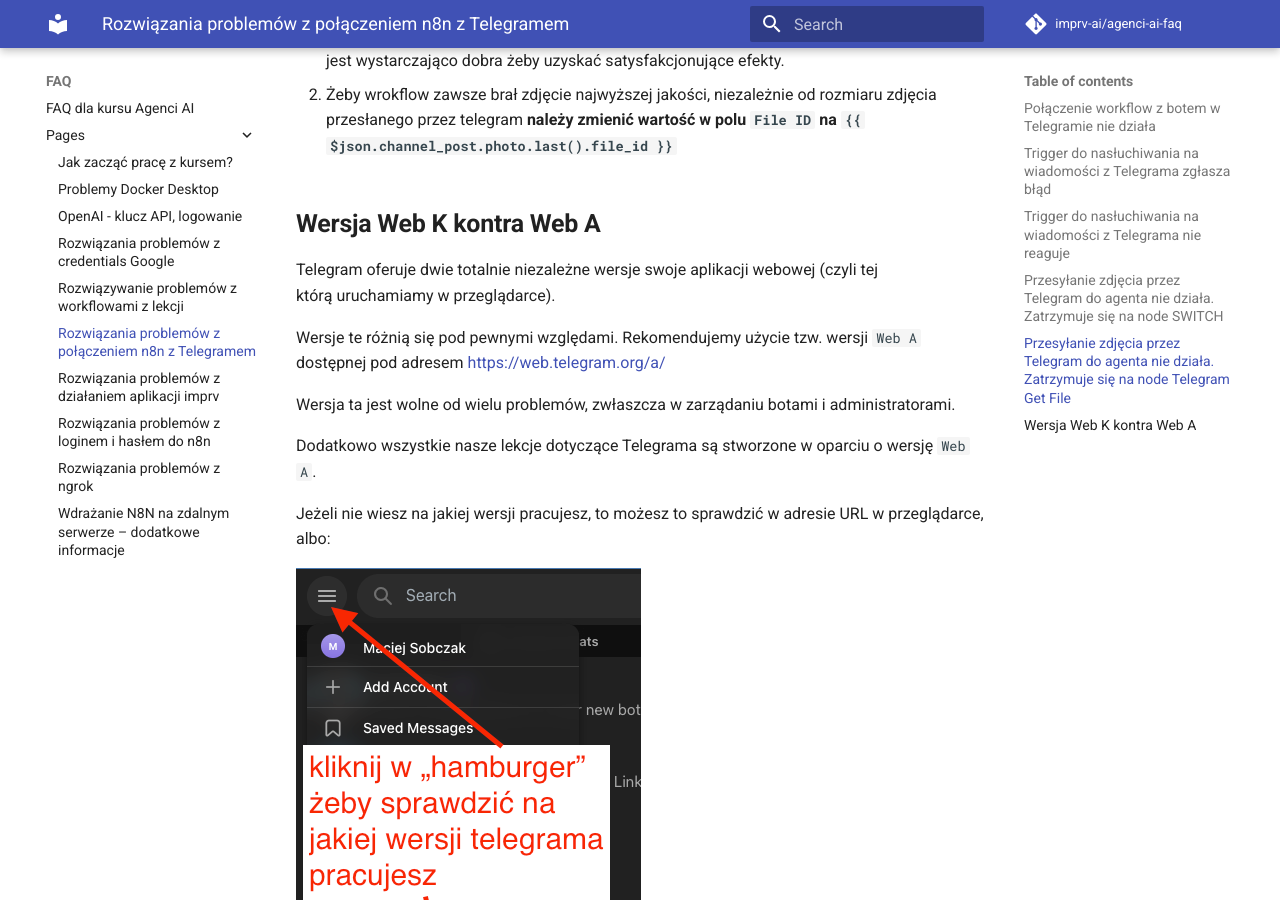
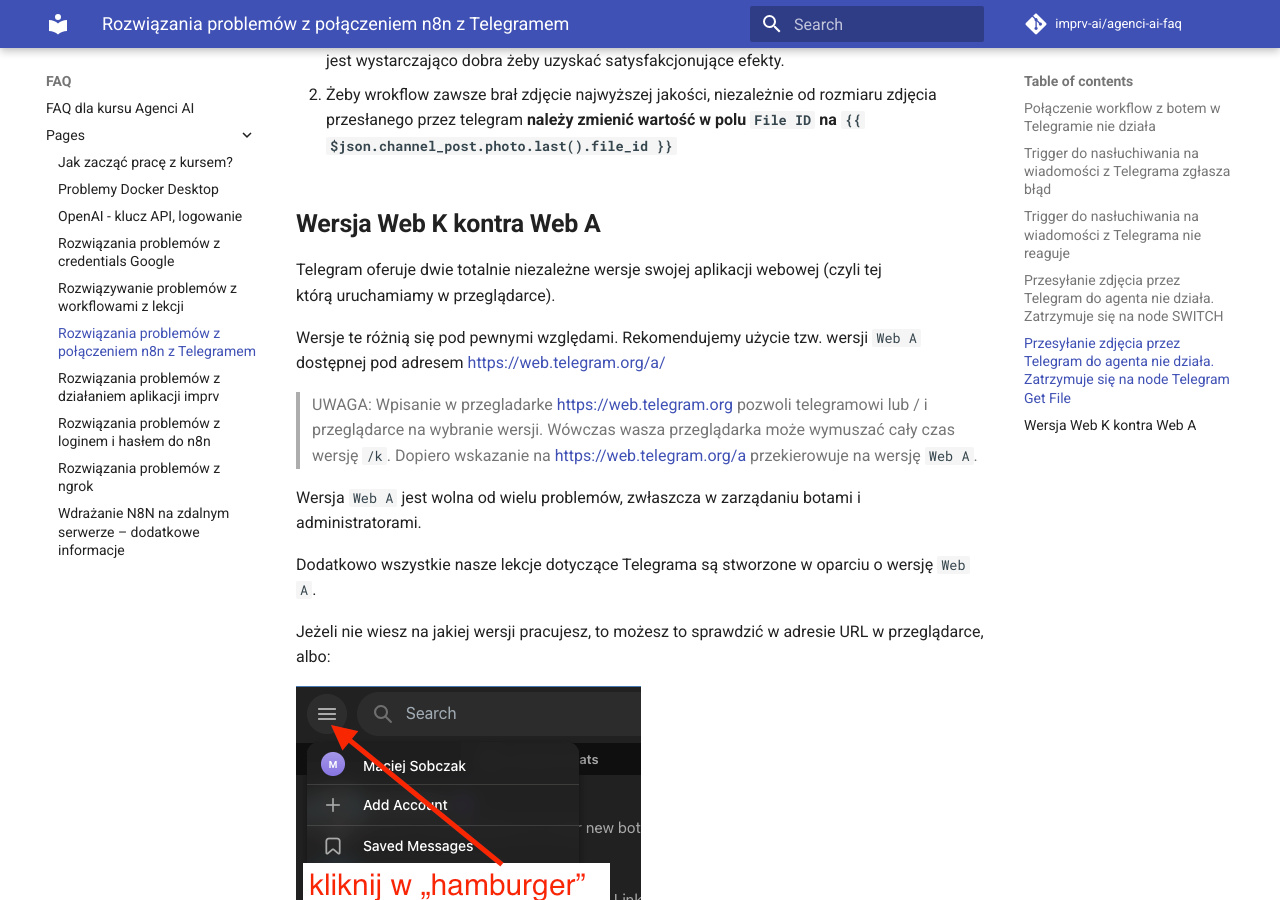
Before and after one commit to imprv-ai/agenci-ai-faq, an MkDocs documentation site: the page built from docs/pages/06_telegram_problems.md, in a window 1280 px wide and 900 px high, scrolled down 6294 px. Built offline with MkDocs 1.6.1 and Material for MkDocs 9.7.7, drawn with Linux system fonts in a browser that asks for light colours; comment, search, counter and statistics services are not loaded.

Commit message:
fix: PR changes

```diff
--- a/docs/pages/06_telegram_problems.md
+++ b/docs/pages/06_telegram_problems.md
@@ -66,11 +66,13 @@
 
 ## **Wersja Web K kontra Web A**
 
-Telegram oferuje dwie totalnie niezależne wersje swoje aplikacji webowej (czyli tej którą uruchamiamy w przeglądarce).
+Telegram oferuje dwie totalnie niezależne wersje swojej aplikacji webowej (czyli tej którą uruchamiamy w przeglądarce).
 
 Wersje te różnią się pod pewnymi względami. Rekomendujemy użycie tzw. wersji `Web A` dostępnej pod adresem [https://web.telegram.org/a/](https://web.telegram.org/a/)
 
-Wersja ta jest wolne od wielu problemów, zwłaszcza w zarządaniu botami i administratorami.
+> UWAGA: Wpisanie w przegladarke [https://web.telegram.org](https://web.telegram.org) pozwoli telegramowi lub / i przeglądarce na wybranie wersji. Wówczas wasza przeglądarka może wymuszać cały czas wersję `/k`. Dopiero wskazanie na [https://web.telegram.org/a](https://web.telegram.org/a) przekierowuje na wersję `Web A`.
+
+Wersja `Web A` jest wolna od wielu problemów, zwłaszcza w zarządaniu botami i administratorami.
 
 Dodatkowo wszystkie nasze lekcje dotyczące Telegrama są stworzone w oparciu o wersję `Web A`.
 
```
